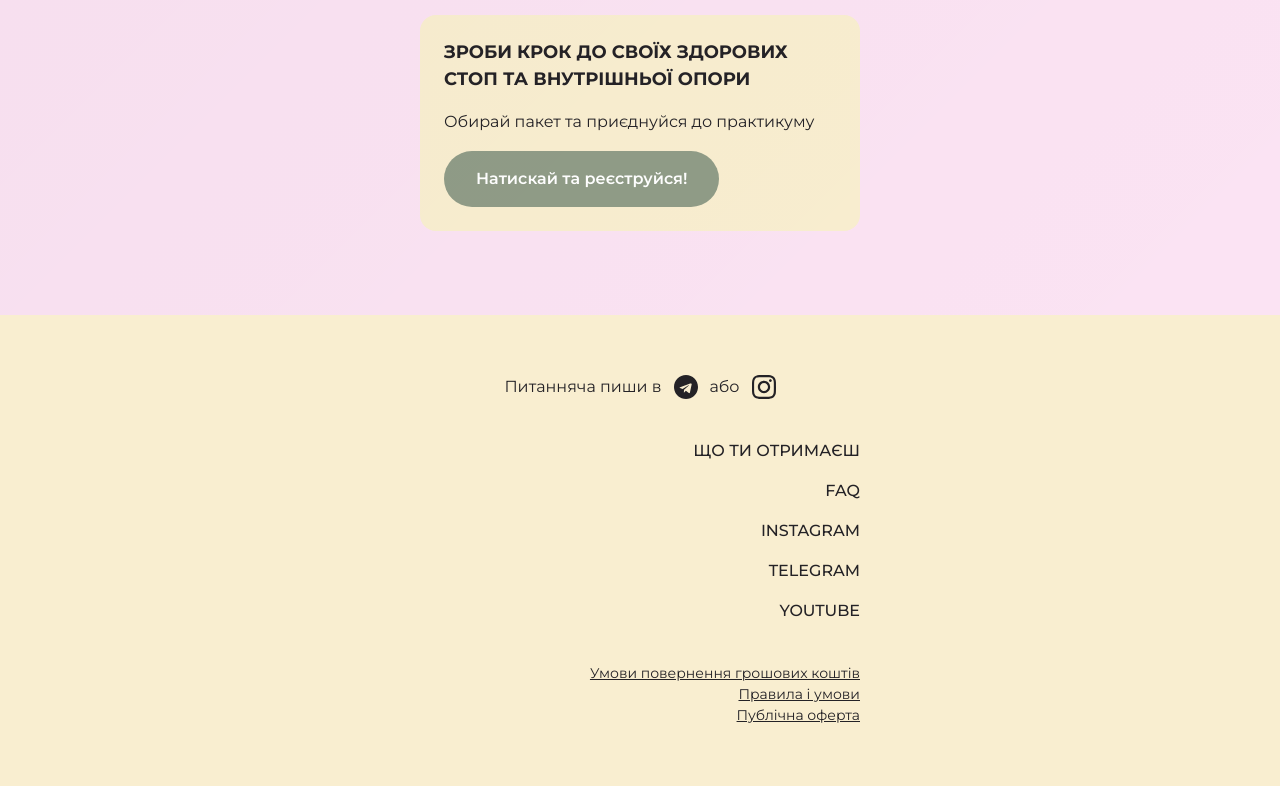
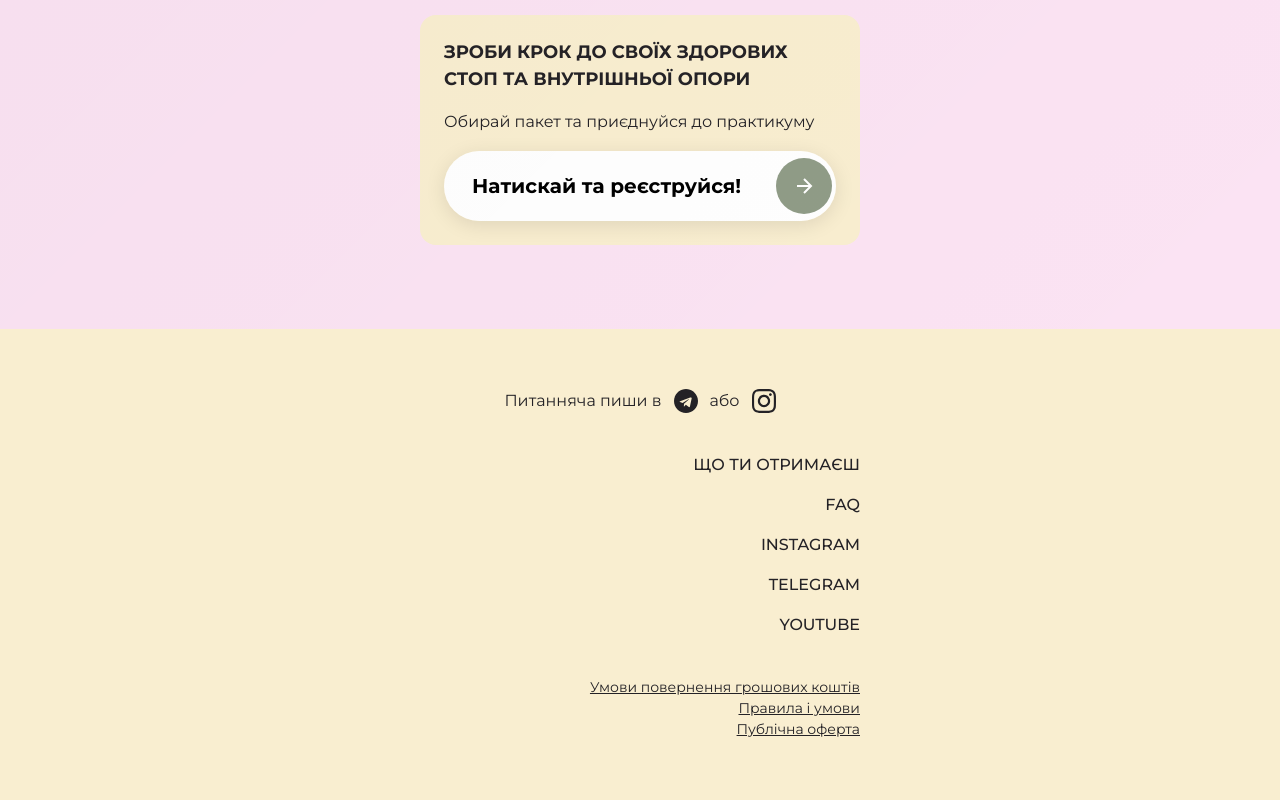
Before and after one commit to IhorMuliar/viktory-kinesio-landing, a Next.js app: page /feet in a window 1280 px wide. Shown: the part 7732-8532 px from the top of the page. Built offline with nearby package versions, Linux system fonts and the light colour scheme; a web font is replaced by a local one.

Commit message:
Enhance button design with interactive icon and gradient styling

```diff
--- a/app/feet/_components/Results.jsx
+++ b/app/feet/_components/Results.jsx
@@ -57,7 +57,20 @@ const Results = () => {
           </h3>
           <p className={styles.text}>Обирай пакет та приєднуйся до практикуму</p>
           <a href="#packages" className={styles.button}>
-            Натискай та реєструйся!
+            <span className={styles.buttonText}>Натискай та реєструйся!</span>
+            <span className={styles.buttonTextIcon}>
+              <svg
+                width="24"
+                height="24"
+                viewBox="0 0 24 24"
+                fill="none"
+                stroke="currentColor"
+                strokeWidth="2"
+              >
+                <path d="M5 12h14" />
+                <path d="M12 5l7 7-7 7" />
+              </svg>
+            </span>
           </a>
         </div>
       </div>
--- a/app/feet/styles/main.module.css
+++ b/app/feet/styles/main.module.css
@@ -73,19 +73,49 @@
 }
 
 .button {
-  background-color: var(--color-green);
-  color: var(--color-white);
-  padding: 16px 32px;
-  border-radius: 30px;
-  font-weight: 600;
+  display: flex;
+  align-items: center;
+  background: linear-gradient(135deg, var(--color-white) 0%, var(--color-white) 100%);
+  border: none;
+  border-radius: 100px;
+  padding: 4px;
+  cursor: pointer;
   transition: all 0.3s ease;
-  display: inline-block;
-  text-align: center;
+  box-shadow: 0 4px 20px rgba(0, 0, 0, 0.1);
 }
 
 .button:hover {
-  background-color: var(--color-dark);
   transform: translateY(-2px);
+  box-shadow: 0 6px 24px rgba(0, 0, 0, 0.15);
+}
+
+.buttonText {
+  padding: 16px 24px;
+  font-size: 18px;
+  font-weight: 600;
+  color: var(--color-white);
+  transition: all 0.3s ease;
+}
+
+.buttonTextIcon {
+  background: rgba(255, 255, 255, 0.2);
+  color: var(--color-white);
+  margin-left: 8px;
+  padding: 12px;
+  border-radius: 100px;
+  display: flex;
+  align-items: center;
+  justify-content: center;
+  transition: all 0.3s ease;
+}
+
+.button:hover .buttonTextIcon {
+  transform: translateX(4px);
+}
+
+.buttonTextIcon svg {
+  width: 20px;
+  height: 20px;
 }
 
 .imageWrapper {
```
